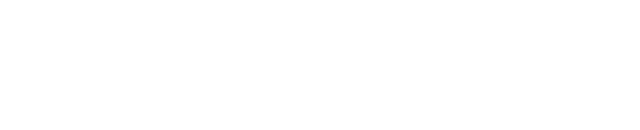
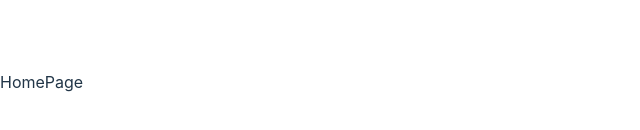
Before and after one commit to Rohan3011/react-node-monorepo, a React (Vite) app in the folder client/: page / in a window 1280 px wide. Shown: the part 318-448 px from the top of the page, without its empty margins (0-640 px from the left). Built offline with nearby package versions, Linux system fonts and the light colour scheme.

Commit message:
Updated to react-router v6

```diff
--- /dev/null
+++ b/client/src/pages/home.tsx
@@ -0,0 +1,7 @@
+import React from "react";
+
+const HomePage: React.FC = () => {
+  return <div>HomePage</div>;
+};
+
+export default HomePage;
--- /dev/null
+++ b/client/src/pages/index.tsx
@@ -0,0 +1,11 @@
+import { createBrowserRouter } from "react-router-dom";
+import HomePage from "./home";
+
+const pages = createBrowserRouter([
+  {
+    path: "/",
+    element: <HomePage />,
+  },
+]);
+
+export default pages;
--- a/client/src/providers/router.tsx
+++ b/client/src/providers/router.tsx
@@ -1,8 +1,8 @@
-import React from "react";
-import { BrowserRouter } from "react-router-dom";
+import pages from "@/pages";
+import { RouterProvider as ReactRouterProvider } from "react-router-dom";
 
-const RouterProvider: React.FC<React.PropsWithChildren> = ({ children }) => {
-  return <BrowserRouter>{children}</BrowserRouter>;
+const RouterProvider = () => {
+  return <ReactRouterProvider router={pages} />;
 };
 
 export default RouterProvider;
```
Also changed, not shown: client/src/App.tsx (+7 -8 lines).
